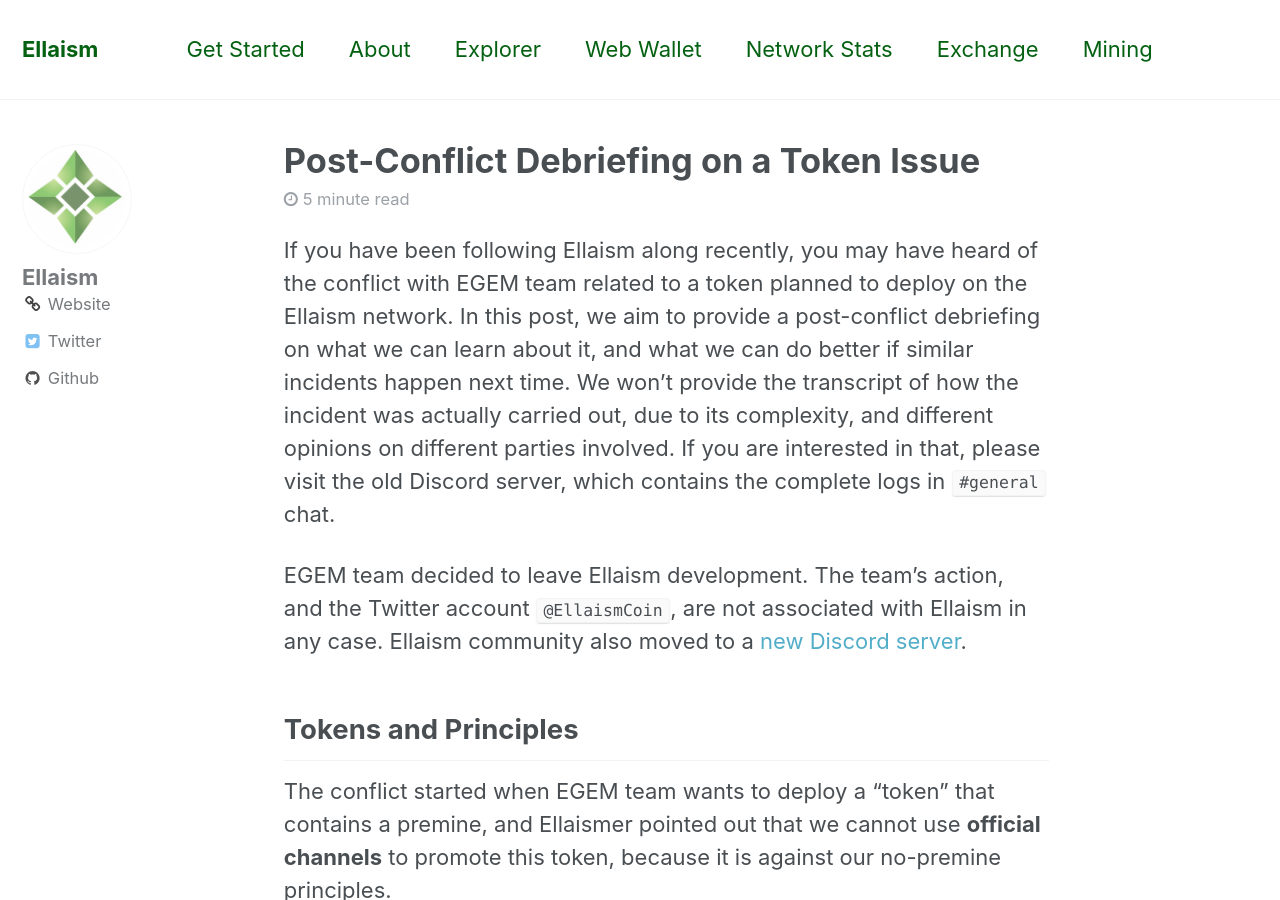
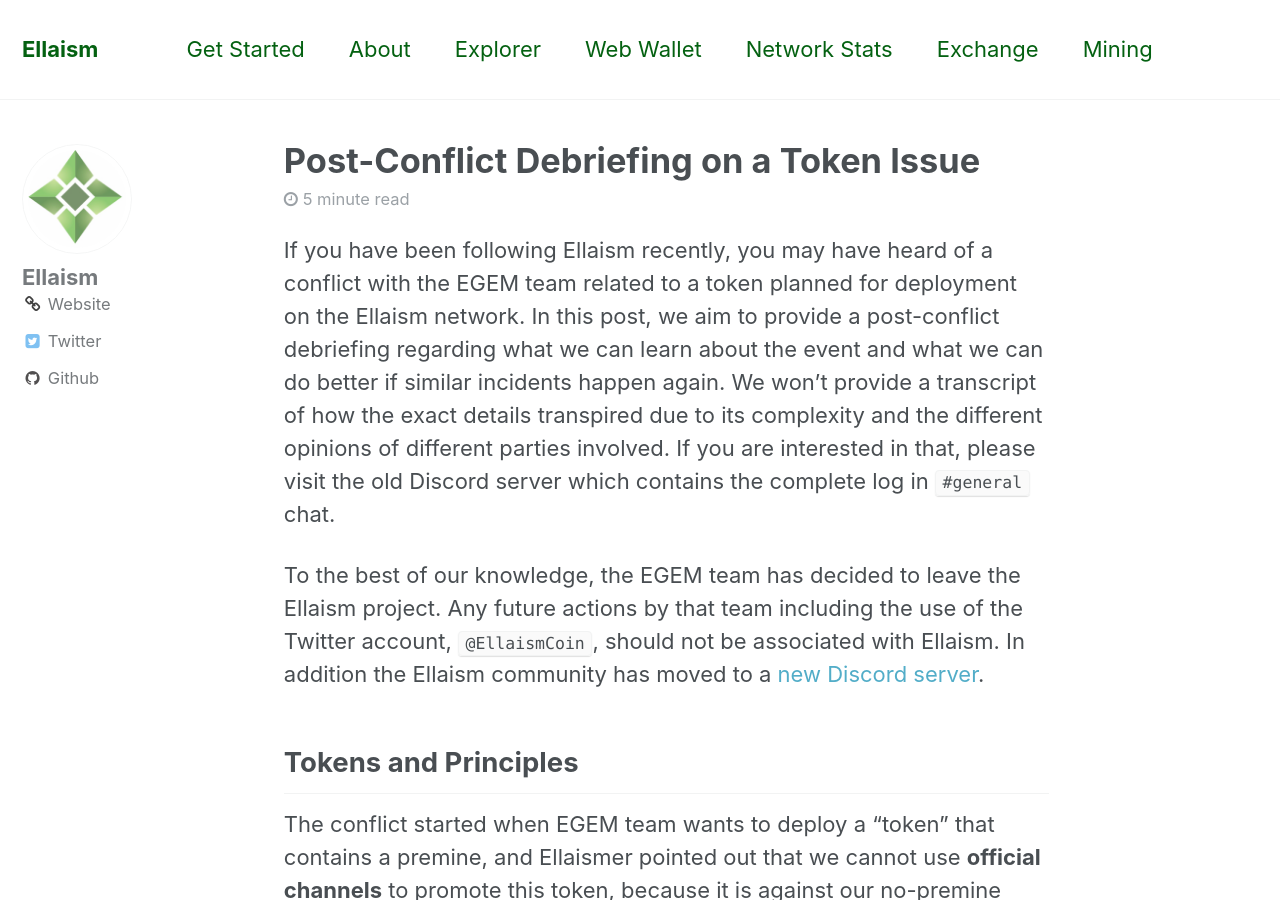
Before and after one commit to ellaism/ellaism.org, a Jekyll site: the page built from _posts/2018-03-14-post-conflict-debriefing.md, in a window 1280 px wide and 900 px high. Built offline with Jekyll 4.4.1, drawn with Linux system fonts in a browser that asks for light colours.

Commit message:
grammar and clarity in the opening statement

```diff
--- a/_posts/2018-03-14-post-conflict-debriefing.md
+++ b/_posts/2018-03-14-post-conflict-debriefing.md
@@ -4,19 +4,17 @@
   - debriefing
 ---
 
-If you have been following Ellaism along recently, you may have heard
-of the conflict with EGEM team related to a token planned to deploy on
+If you have been following Ellaism recently, you may have heard
+of a conflict with the EGEM team related to a token planned for deployment on
 the Ellaism network. In this post, we aim to provide a post-conflict
-debriefing on what we can learn about it, and what we can do better if
-similar incidents happen next time. We won't provide the transcript of
-how the incident was actually carried out, due to its complexity, and
-different opinions on different parties involved. If you are
-interested in that, please visit the old Discord server, which
-contains the complete logs in `#general` chat.
+debriefing regarding what we can learn about the event and what we can do better if
+similar incidents happen again. We won't provide a transcript of
+how the exact details transpired due to its complexity and the
+different opinions of different parties involved. If you are
+interested in that, please visit the old Discord server which
+contains the complete log in `#general` chat.
 
-EGEM team decided to leave Ellaism development. The team's action, and
-the Twitter account `@EllaismCoin`, are not associated with Ellaism in
-any case. Ellaism community also moved to a
+To the best of our knowledge, the EGEM team has decided to leave the Ellaism project. Any future actions by that team including the use of the Twitter account, `@EllaismCoin`, should not be associated with Ellaism.  In addition the Ellaism community has moved to a
 [new Discord server](https://discord.gg/gz9tURY).
 
 ## Tokens and Principles
```
